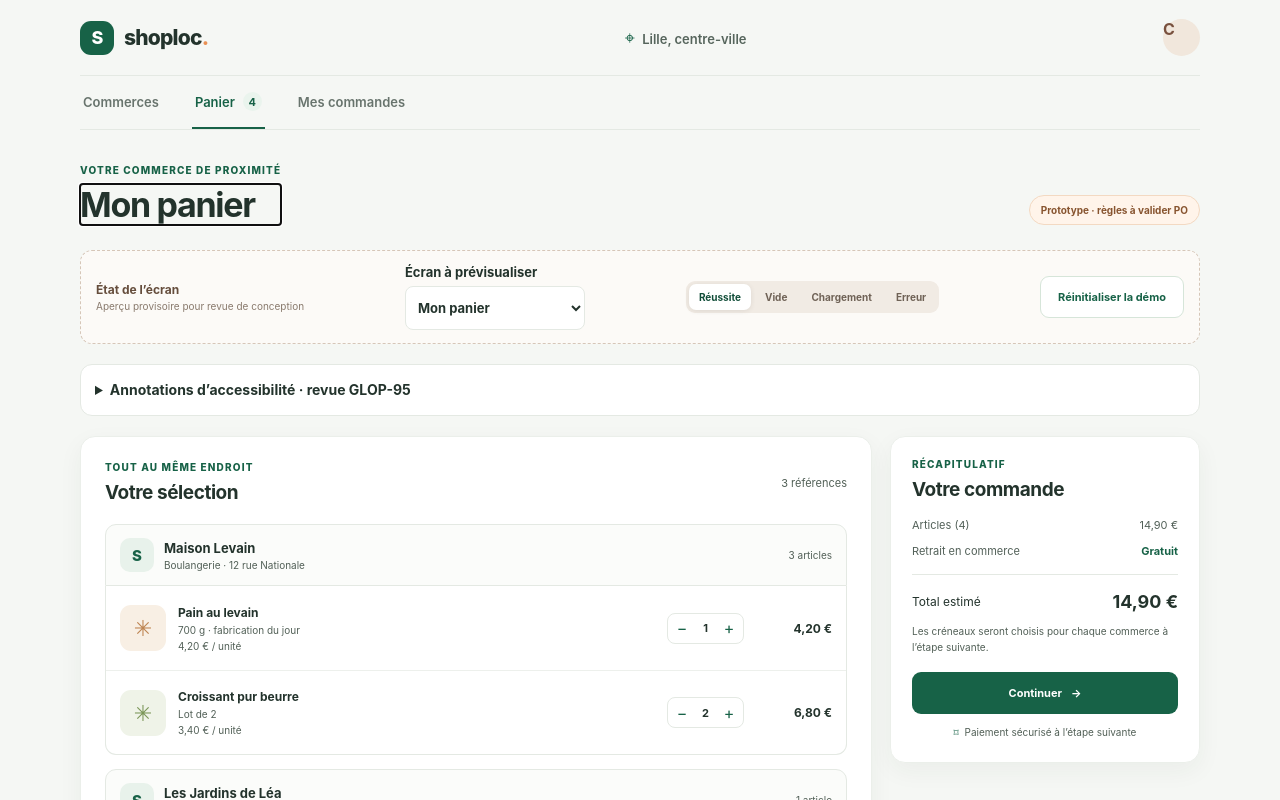
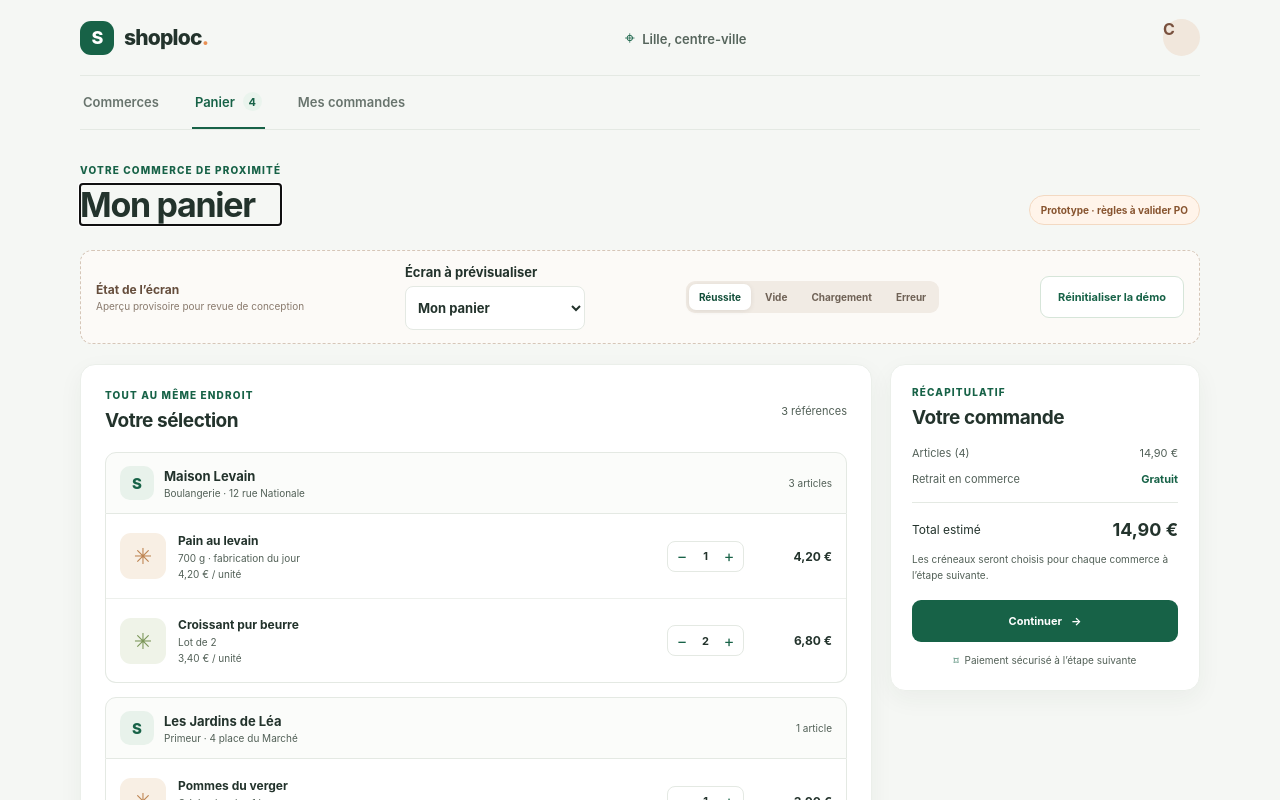
Before and after one commit to shoploc-athena/shoploc-frontend, a React (Vite) app: page / in a window 1280 px wide. Shown: the top 800 px of the page. Built offline with nearby package versions, Linux system fonts and the light colour scheme.

Commit message:
refactor(orders): remove design annotations from screens [GLOP-95]

```diff
--- a/src/features/orders/OrderFlow.css
+++ b/src/features/orders/OrderFlow.css
@@ -248,21 +248,6 @@ summary:focus-visible {
     color: var(--ink);
 }
 
-.accessibility-notes {
-    margin-bottom: 20px;
-    padding: 14px;
-    border: 1px solid var(--line);
-    border-radius: 12px;
-    background: white;
-    font-size: 14px;
-    line-height: 1.6;
-}
-
-.accessibility-notes summary {
-    cursor: pointer;
-    font-weight: 700;
-}
-
 .preview-title,
 .preview-description {
     margin: 0;
--- a/src/features/orders/OrderFlow.jsx
+++ b/src/features/orders/OrderFlow.jsx
@@ -23,15 +23,6 @@ const SCREEN_TITLES = {
     confirmation: 'Commande confirmée',
     orders: 'Mes commandes',
     detail: 'Détail de commande',
-};
-
-const ACCESSIBILITY_NOTES = {
-    catalogue: 'Catalogue de démonstration statique, sans appel API. Le catalogue livré reste hors du périmètre de cette maquette.',
-    cart: 'Quantités : boutons nommés par produit, quantité annoncée et total recalculé. Chaque commerce possède son propre titre.',
-    payment: 'Chaque liste de créneaux porte le nom du commerce. Le groupe de paiement est nommé ; les touches fléchées changent le choix. Le champ Stripe est une illustration non saisissable.',
-    confirmation: 'Référence, créneaux et code de retrait disponibles en texte. Le code est fictif et ne doit pas être utilisé en commerce.',
-    orders: 'Chaque commande est un bouton accessible au clavier. Le statut est écrit en toutes lettres et ne dépend pas seulement de sa couleur.',
-    detail: 'Étape courante identifiée par aria-current. La demande d’annulation ouvre une boîte de dialogue : focus contenu, Échap pour fermer et retour au déclencheur.',
 };
 
 const CURRENCY_FORMATTER = new Intl.NumberFormat('fr-FR', {
@@ -282,18 +273,6 @@ export default function OrderFlow() {
                         Réinitialiser la démo
                     </button>
                 </section>
-
-                <details className="accessibility-notes">
-                    <summary>Annotations d’accessibilité · revue GLOP-95</summary>
-                    <p>{ACCESSIBILITY_NOTES[screen]}</p>
-                    <p>
-                        Navigation clavier avec focus visible ; focus sur le titre lors d’un changement
-                        d’écran. Chargement annoncé par un statut, erreur par une alerte.
-                        Vérifier à 320 et 390 px, sur desktop et à un zoom de 200 %.
-                        Les animations respectent la préférence de réduction des mouvements.
-                    </p>
-                    <p>Dossier de conception et grille de recette : design/GLOP-95.md dans le dépôt.</p>
-                </details>
 
                 {screen === 'catalogue' && (
                     <section className="content-card" aria-labelledby="catalogue-title">
```
